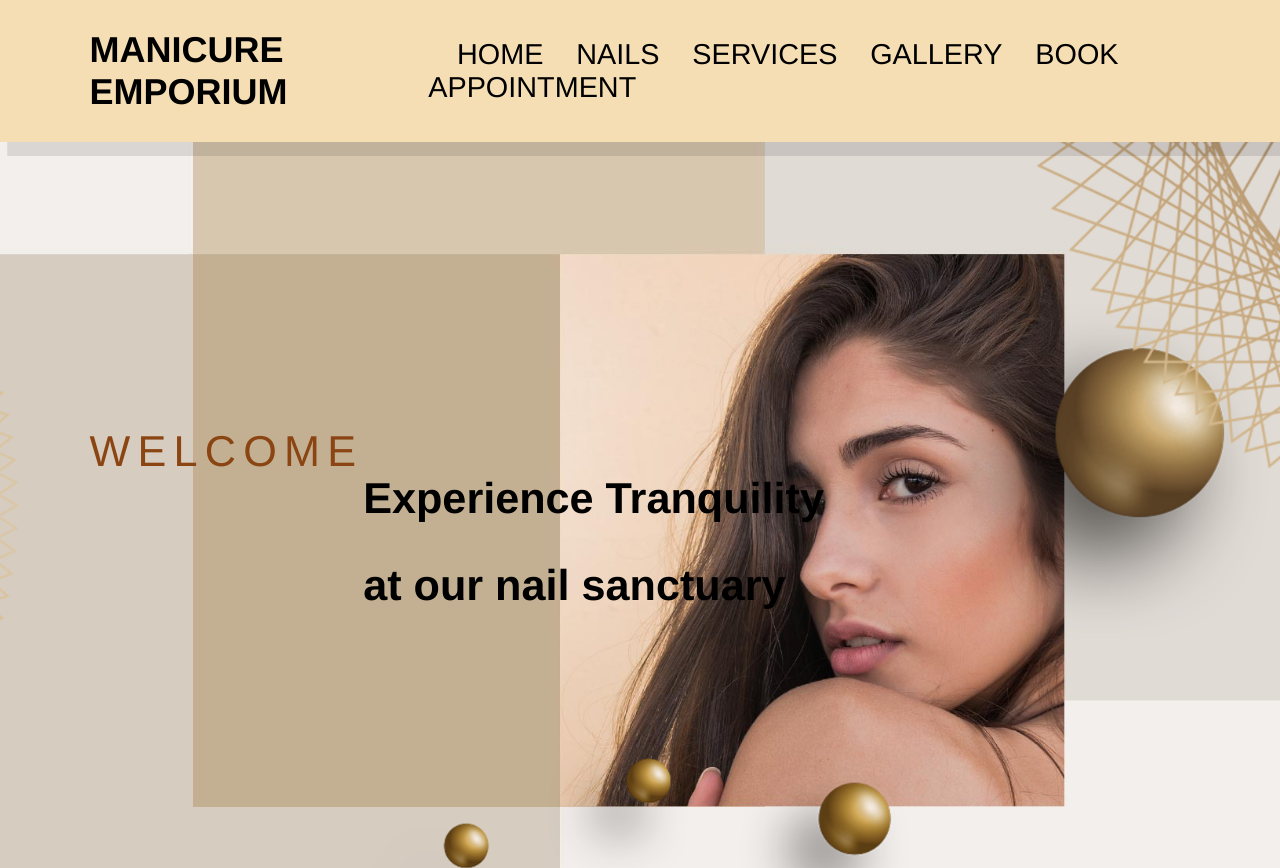
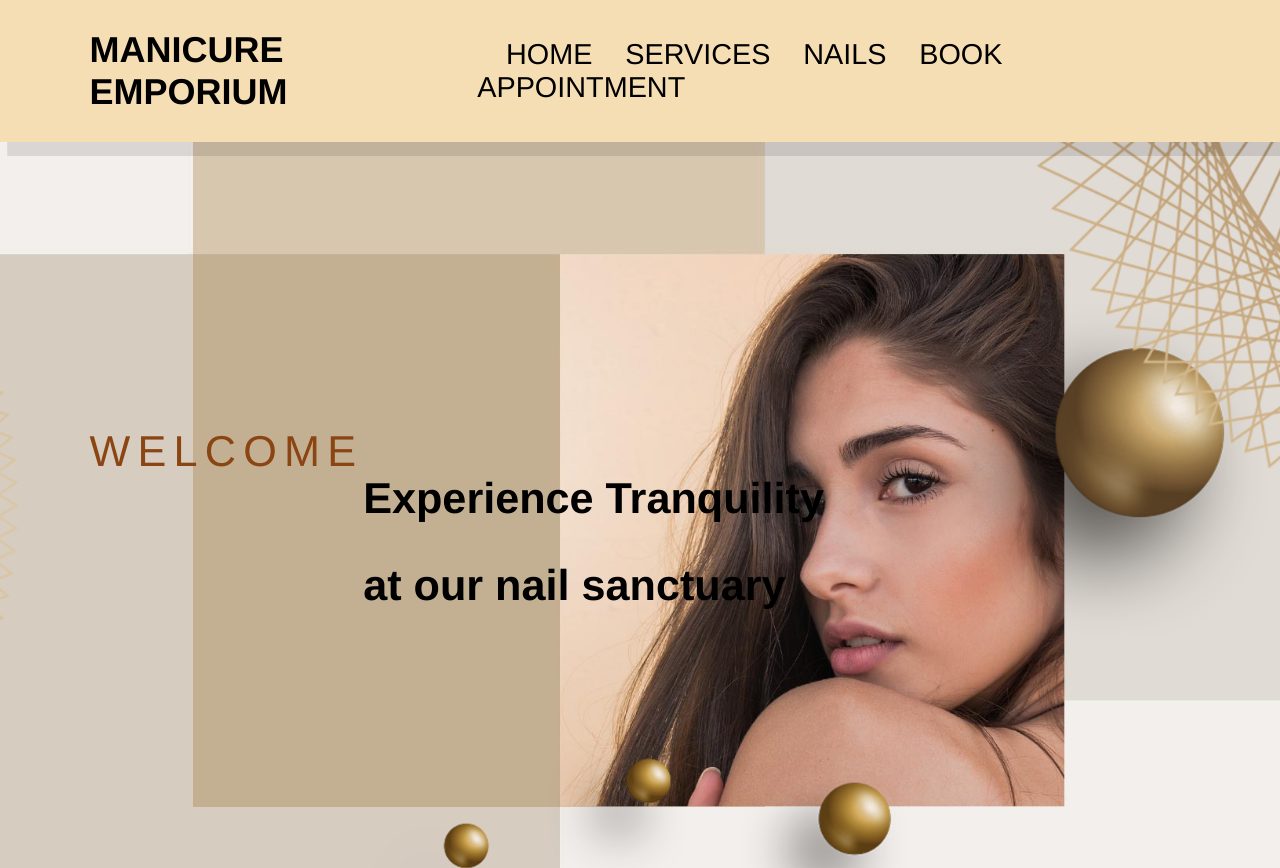
Before and after one commit to MAINA2907/PROJECT-PHASE-1, a website: page index.html in a window 1280 px wide. Shown: the top 868 px of the page. Drawn offline with Linux system fonts and the light colour scheme; no server answers.

Commit message:
initial commit

```diff
--- a/index.html
+++ b/index.html
@@ -24,10 +24,9 @@
         <div id="close-navbar" class="fas fa-times"></div>
 
         <a href="#home">HOME</a>
+        <a href="#about">SERVICES</a>
         <a href="#styles">NAILS</a>
-        <a href="#about">SERVICES</a>
-        <a href="#gallery">GALLERY</a>
-        <a href="#appointments">BOOK APPOINTMENT</a>
+        <a href="#bk-appointments">BOOK APPOINTMENT</a>
 
     </nav>
 
```
